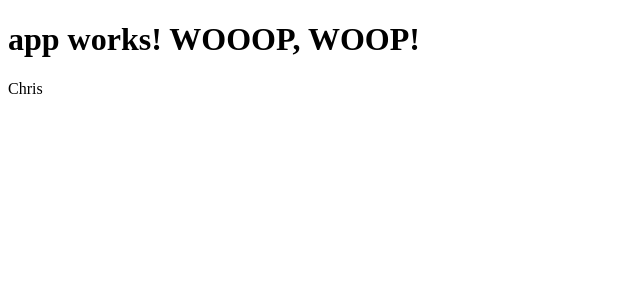
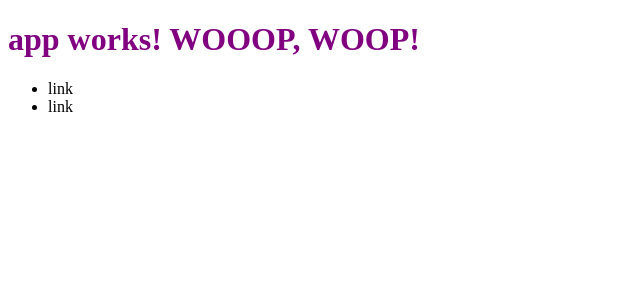
Before and after one commit to r4smus/netNinjaAngular2Tut, an Angular app in the folder ninja-directory/: page / in a window 1280 px wide. Shown: the top 300 px of the page, without its empty margins (0-640 px from the left). Built offline with nearby package versions, Linux system fonts and the light colour scheme.

Commit message:
#6: Some css and html basics.

```diff
--- a/ninja-directory/src/app/app.component.html
+++ b/ninja-directory/src/app/app.component.html
@@ -1,6 +1,12 @@
-<h1>
-    {{title}}
-</h1>
-<p>
-    {{name}}
-</p>
+<header>
+    <h1>{{title}}</h1>
+    <nav>
+        <ul>
+            <li>link</li>
+            <li>link</li>
+        </ul>
+    </nav>
+</header>
+<section id="main">
+
+</section>
--- a/ninja-directory/src/styles.css
+++ b/ninja-directory/src/styles.css
@@ -1 +1,5 @@
 /* You can add global styles to this file, and also import other style files */
+
+h1 {
+    color: purple;
+}
```
